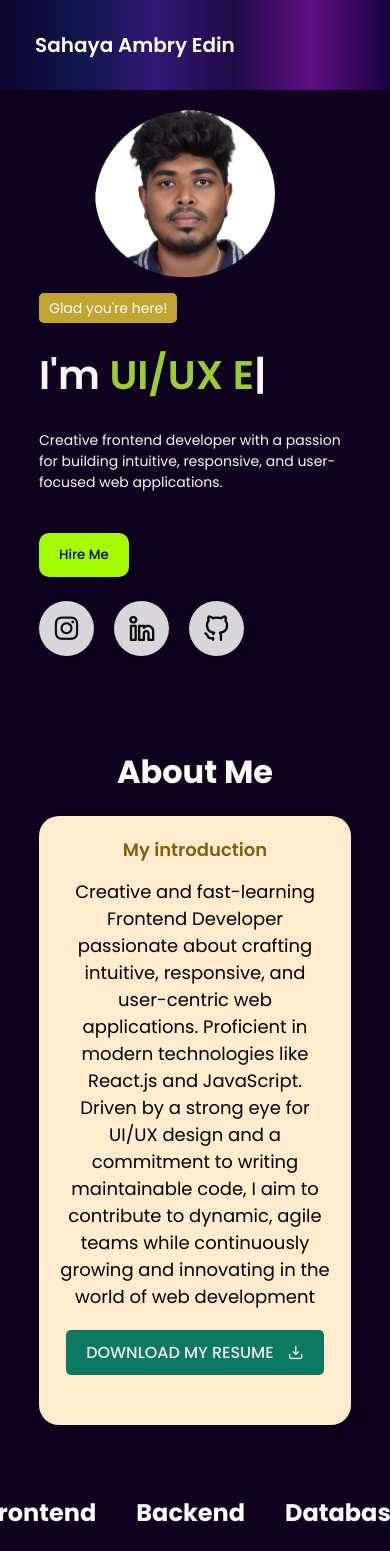
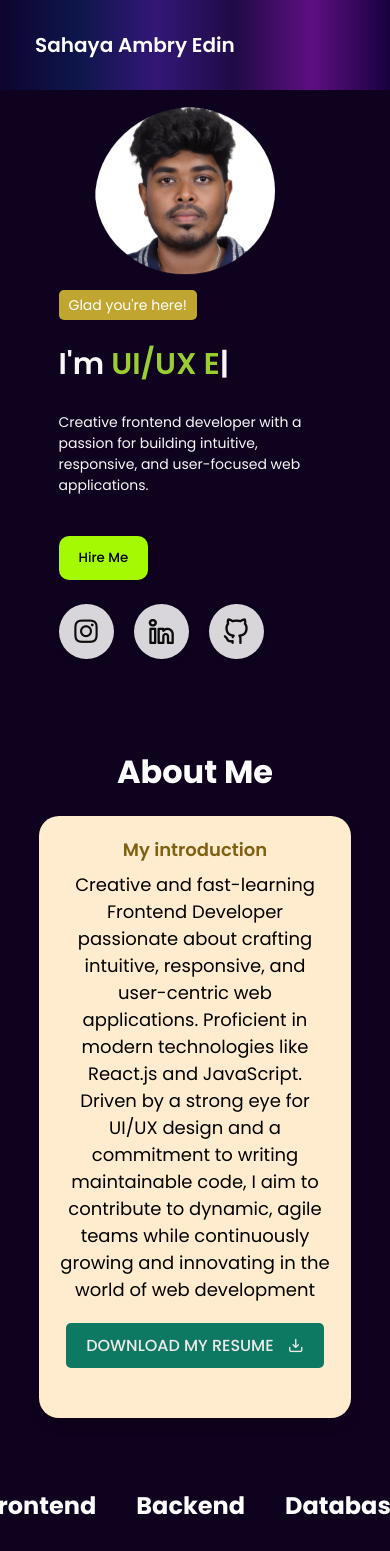
Before and after one commit to Edin666/AmbryedinPortfolio, a React (Create React App) app: page / in a window 390 px wide. Shown: the top 1551 px of the page. Built offline with nearby package versions, Linux system fonts and the light colour scheme.

Commit message:
CSS updated

```diff
--- a/src/App.css
+++ b/src/App.css
@@ -275,7 +275,7 @@ nav.scrolled {
     color: rgb(4, 4, 0);
 }
 
-/* ----- FEATURED IMAGE BOX ----- */
+
 /* ----- FEATURED IMAGE BOX ----- */
 .featured-image{
     display: flex;
@@ -821,13 +821,23 @@ textarea{
         justify-content: center;
         height: auto;
     }
+    /* Mobile Fixes (Text Wrapping and Padding) */
     .featured-text{
         width: 100%;
         order: 2;
         justify-content: center;
         align-content: flex-start;
         min-height: auto;
+        padding-inline: 5vw;
     }
+    .featured-name{
+        font-size: 35px;
+        white-space: normal;
+    }
+    .featured-name p {
+        white-space: normal;
+    }
+
     .social_icons{
         margin-top: 2em;
     }
@@ -868,8 +878,18 @@ textarea{
 /* ----- MEDIA QUERY == 540px / RESPONSIVE ----- */
 @media only screen and (max-width: 540px){
     .featured-name{
-        font-size: 40px;
+        font-size: 30px;
     }
+    /* Shrink skill headers and tags */
+    h3{
+        font-size: 16px;
+        margin-bottom: 8px;
+    }
+    .skills-list span{
+        font-size: 11px;
+        padding: 3px 8px;
+    }
+
     .project-box{
         width: 100%;
     }
```
Lines whose indentation alone changed are shown as unchanged.
